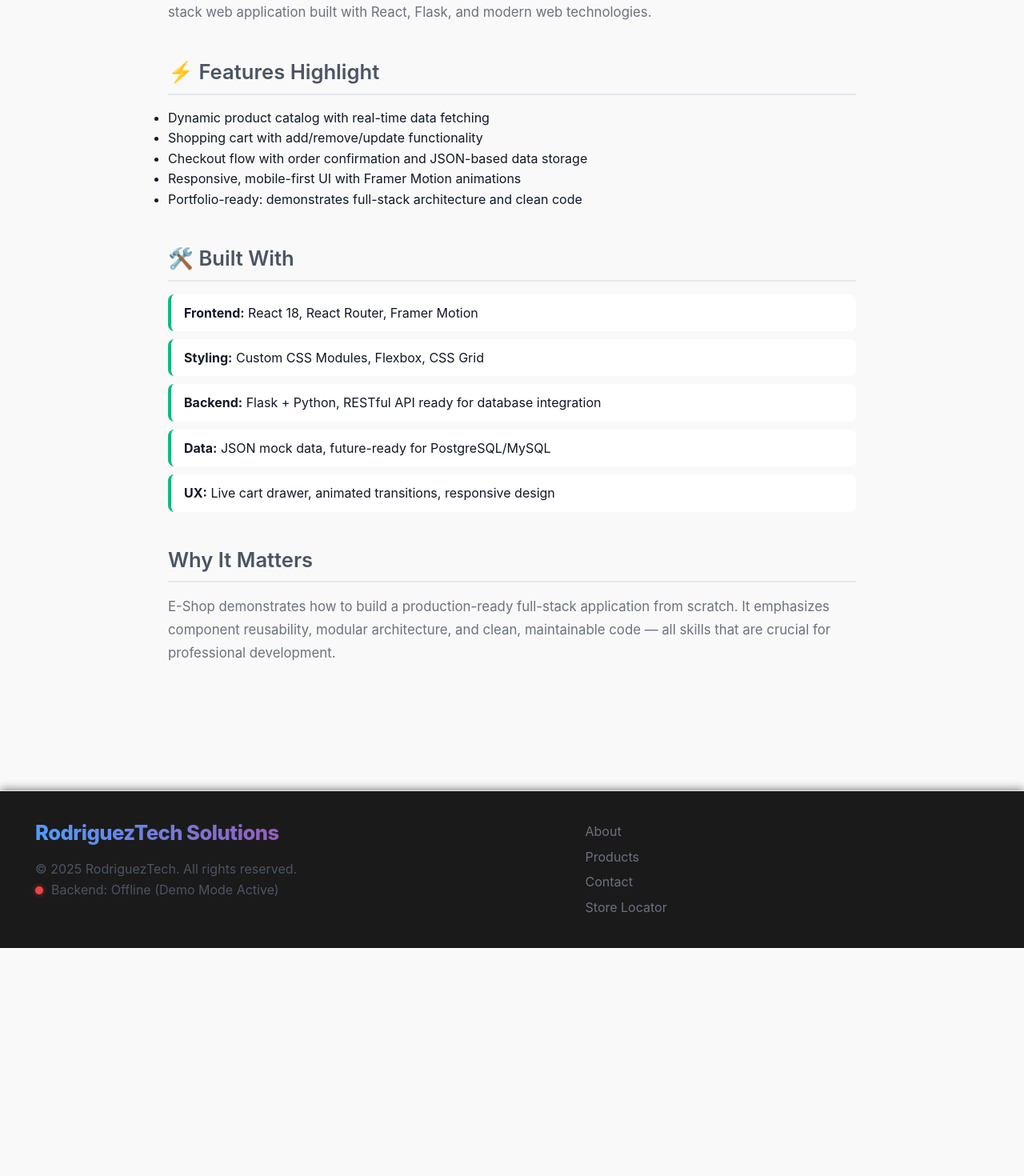
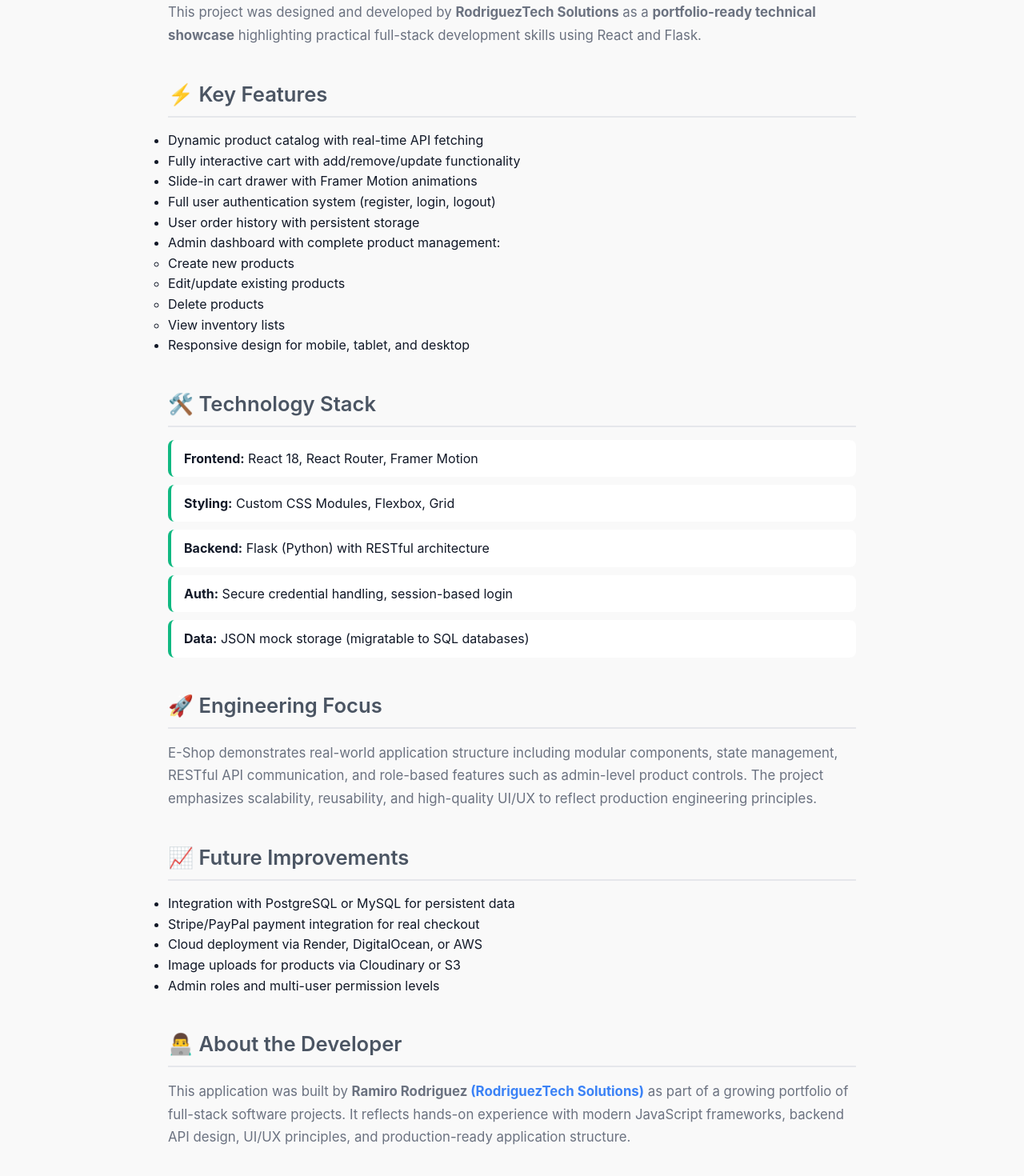
Before and after one commit to RodriguezRamiro/ecommerce_app, a React (Vite) app in the folder frontend/: page /about in a window 1280 px wide. Shown: the part 360-1830 px from the top of the page at 80% size. Before the commit the page ends 1545 px from the top, so only its background shows below. Built offline with nearby package versions, Linux system fonts and the light colour scheme; no server answers.

Commit message:
Update CartDrawer styling fixing minor button inconsistancy + modernize About page content and included lates updates.

```diff
--- a/frontend/src/components/styles/CartDrawer.css
+++ b/frontend/src/components/styles/CartDrawer.css
@@ -66,17 +66,24 @@
   padding: 16px;
 }
 
-.cart-item {
+.cart-item .remove-btn {
   display: flex;
   flex-direction: column;
   align-items: center;
-  background: var(--card-bg);
-  border: 1px solid var(--border-color);
-  border-radius: 10px;
-  box-shadow: var(--shadow-sm);
-  padding: 12px;
-  margin-bottom: 14px;
-  text-align: center;
+  margin-top: 10px;
+  padding: 6px 10px;
+  font-size: 0.8rem;
+  color: #ef4444;
+  background: transparent;
+  border: 1px solid #ef4444;
+  border-radius: 6px;
+  cursor: pointer;
+  transition: all 0.2s ease;
+}
+
+.cart-item .remove-btn:hover {
+  background: rgba(239, 68, 68, 0.12);
+  opacity: 1;
 }
 
 .cart-item-img {
@@ -123,7 +130,7 @@
   height: 30px;
   border-radius: 6px;
   border: 1px solid var(--border-color);
-  background: var(--surface-2);
+  background: var(--text-secondary, #d1d5db);
   color: var(--text-primary);
   cursor: pointer;
   transition: background 0.2s ease;
--- a/frontend/src/pages/About.jsx
+++ b/frontend/src/pages/About.jsx
@@ -9,42 +9,79 @@
       <h1>About E-Shop</h1>
 
       <p>
-        Welcome to <strong>E-Shop</strong> — a modern online storefront designed
-        to deliver a seamless shopping experience. Our goal is to make online
-        shopping <em>intuitive</em>, <em>fast</em>, and <em>enjoyable</em> for
-        everyone.
+        <strong>E-Shop</strong> is a modern, full-stack ecommerce application
+        built to demonstrate clean architecture, responsive UI design, and real
+        production-style features. It delivers a seamless shopping experience
+        with smooth navigation, a live cart drawer, and polished animations
+        throughout the interface.
       </p>
 
       <p>
-        This project was created as a <strong>portfolio & technical demo</strong>
-        by <strong>RodriguezTech Solutions</strong>. It showcases a full-stack
-        web application built with React, Flask, and modern web technologies.
+        This project was designed and developed by{" "}
+        <strong>RodriguezTech Solutions</strong> as a{" "}
+        <strong>portfolio-ready technical showcase</strong> highlighting practical
+          full-stack development skills using React and Flask.
       </p>
 
-      <h2>⚡ Features Highlight</h2>
+      <h2>⚡ Key Features</h2>
       <ul className="features-list">
-        <li>Dynamic product catalog with real-time data fetching</li>
-        <li>Shopping cart with add/remove/update functionality</li>
-        <li>Checkout flow with order confirmation and JSON-based data storage</li>
-        <li>Responsive, mobile-first UI with Framer Motion animations</li>
-        <li>Portfolio-ready: demonstrates full-stack architecture and clean code</li>
+        <li>Dynamic product catalog with real-time API fetching</li>
+        <li>Fully interactive cart with add/remove/update functionality</li>
+        <li>Slide-in cart drawer with Framer Motion animations</li>
+        <li>Full user authentication system (register, login, logout)</li>
+        <li>User order history with persistent storage</li>
+        <li>
+          Admin dashboard with complete product management:
+          <ul>
+            <li>Create new products</li>
+            <li>Edit/update existing products</li>
+            <li>Delete products</li>
+            <li>View inventory lists</li>
+          </ul>
+        </li>
+        <li>Responsive design for mobile, tablet, and desktop</li>
       </ul>
 
-      <h2>🛠️ Built With</h2>
+      <h2>🛠️ Technology Stack</h2>
       <ul className="tech-list">
         <li><strong>Frontend:</strong> React 18, React Router, Framer Motion</li>
-        <li><strong>Styling:</strong> Custom CSS Modules, Flexbox, CSS Grid</li>
-        <li><strong>Backend:</strong> Flask + Python, RESTful API ready for database integration</li>
-        <li><strong>Data:</strong> JSON mock data, future-ready for PostgreSQL/MySQL</li>
-        <li><strong>UX:</strong> Live cart drawer, animated transitions, responsive design</li>
+        <li><strong>Styling:</strong> Custom CSS Modules, Flexbox, Grid</li>
+        <li><strong>Backend:</strong> Flask (Python) with RESTful architecture</li>
+        <li><strong>Auth:</strong> Secure credential handling, session-based login</li>
+        <li><strong>Data:</strong> JSON mock storage (migratable to SQL databases)</li>
       </ul>
 
-      <h2>Why It Matters</h2>
+      <h2>🚀 Engineering Focus</h2>
       <p>
-        E-Shop demonstrates how to build a production-ready full-stack
-        application from scratch. It emphasizes component reusability,
-        modular architecture, and clean, maintainable code — all skills that
-        are crucial for professional development.
+        E-Shop demonstrates real-world application structure including modular
+        components, state management, RESTful API communication, and role-based
+        features such as admin-level product controls. The project emphasizes
+        scalability, reusability, and high-quality UI/UX to reflect production
+        engineering principles.
+      </p>
+
+      <h2>📈 Future Improvements</h2>
+      <ul className="features-list">
+        <li>Integration with PostgreSQL or MySQL for persistent data</li>
+        <li>Stripe/PayPal payment integration for real checkout</li>
+        <li>Cloud deployment via Render, DigitalOcean, or AWS</li>
+        <li>Image uploads for products via Cloudinary or S3</li>
+        <li>Admin roles and multi-user permission levels</li>
+      </ul>
+
+
+      <h2>👨‍💻 About the Developer</h2>
+      <p>
+        This application was built by{" "}
+        <strong>
+          Ramiro Rodriguez{" "}
+          <a href="https://rodriguezcodesolutions.tech/">
+            (RodriguezTech Solutions)
+          </a>
+        </strong>{" "}
+        as part of a growing portfolio of full-stack software projects.
+        It reflects hands-on experience with modern JavaScript frameworks, backend API
+        design, UI/UX principles, and production-ready application structure.
       </p>
     </div>
   );
```
